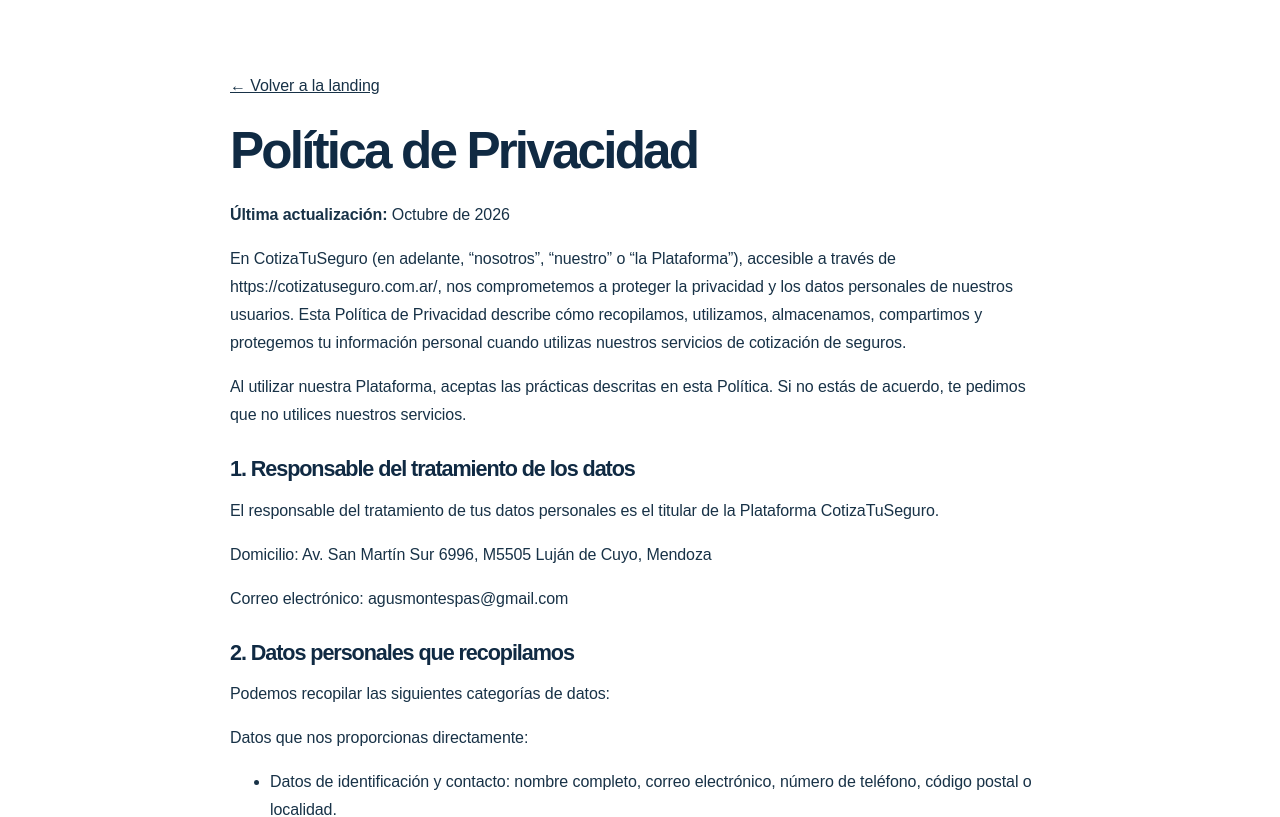
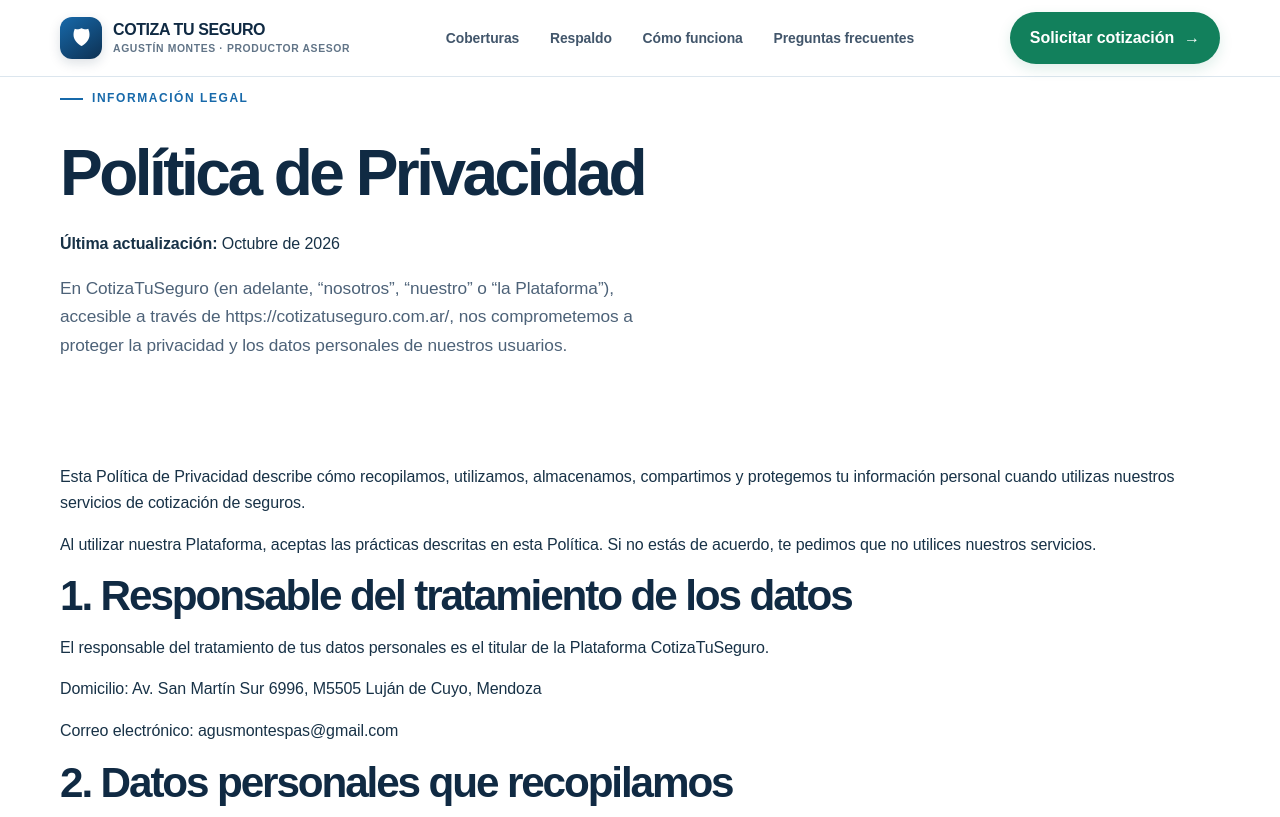
Before and after one commit to popnegro/cotizatuseguro, a Next.js app: page /privacidad in a window 1280 px wide. Shown: the top 817 px of the page. Built offline with nearby package versions, Linux system fonts and the light colour scheme.

Commit message:
feat(ux): rediseño /privacidad con layout de landing (header + footer)

```diff
--- a/app/privacidad/page.tsx
+++ b/app/privacidad/page.tsx
@@ -15,6 +15,15 @@ export const metadata: Metadata = {
     url: "https://cotizatuseguro.com.ar/privacidad",
   },
 };
+
+const products = [
+  { id: "auto", title: "Autos" },
+  { id: "moto", title: "Motos" },
+  { id: "hogar", title: "Hogar" },
+  { id: "consorcio", title: "Consorcio" },
+  { id: "bici", title: "Bicicletas" },
+  { id: "alquiler", title: "Caución de alquiler" },
+] as const;
 
 const sections = [
   {
@@ -39,9 +48,7 @@ const sections = [
         "Cualquier otra información que nos facilites voluntariamente a través de formularios, chat o correo electrónico.",
       ],
     ],
-    after: [
-      "Datos que recopilamos automáticamente:",
-    ],
+    after: ["Datos que recopilamos automáticamente:"],
     listsAfter: [
       [
         "Datos de navegación e identificadores técnicos: dirección IP, tipo de navegador, dispositivo, sistema operativo, páginas visitadas, tiempo de permanencia y cookies.",
@@ -54,9 +61,7 @@ const sections = [
   },
   {
     title: "3. Finalidades del tratamiento",
-    paragraphs: [
-      "Utilizamos tus datos personales para las siguientes finalidades:",
-    ],
+    paragraphs: ["Utilizamos tus datos personales para las siguientes finalidades:"],
     lists: [
       [
         "Generar cotizaciones de seguros personalizadas.",
@@ -163,24 +168,59 @@ const sections = [
 
 export default function PrivacyPage() {
   return (
-    <main className="section">
-      <article
-        className="container privacy-policy"
-        style={{ maxWidth: 820, lineHeight: 1.75 }}
-      >
-        <Link href="/">← Volver a la landing</Link>
-        <h1 style={{ fontSize: "clamp(2rem,5vw,3.2rem)", marginTop: 24 }}>
-          Política de Privacidad
-        </h1>
-        <p><strong>Última actualización:</strong> Octubre de 2026</p>
-        <p>
+    <div className="legal-shell">
+      <a className="skip-link" href="#contenido">
+        Ir al contenido
+      </a>
+
+      <header className="site-header">
+        <div className="container header-inner">
+          <Link className="brand" href="/" aria-label="CotizaTuSeguro, inicio">
+            <span className="brand-mark" aria-hidden="true">
+              🛡
+            </span>
+            <span className="brand-copy">
+              COTIZA TU SEGURO
+              <small>AGUSTÍN MONTES · PRODUCTOR ASESOR</small>
+            </span>
+          </Link>
+          <nav className="main-nav" aria-label="Navegación principal">
+            <Link href="/#seguros">Coberturas</Link>
+            <Link href="/#aseguradoras">Respaldo</Link>
+            <Link href="/#como-funciona">Cómo funciona</Link>
+            <Link href="/#faq">Preguntas frecuentes</Link>
+          </nav>
+          <div className="header-actions">
+            <Link className="header-cta" href="/#cotizar">
+              Solicitar cotización <span aria-hidden="true">→</span>
+            </Link>
+          </div>
+        </div>
+      </header>
+
+      <main id="contenido">
+        <section className="legal-hero">
+          <div className="container legal-hero-inner">
+            <p className="eyebrow">Información legal</p>
+            <h1>Política de Privacidad</h1>
+            <p className="legal-meta">
+              <strong>Última actualización:</strong> Octubre de 2026
+            </p>
+            <p className="lead">
               En CotizaTuSeguro (en adelante, “nosotros”, “nuestro” o “la
               Plataforma”), accesible a través de https://cotizatuseguro.com.ar/,
               nos comprometemos a proteger la privacidad y los datos personales de
-          nuestros usuarios. Esta Política de Privacidad describe cómo
-          recopilamos, utilizamos, almacenamos, compartimos y protegemos tu
-          información personal cuando utilizas nuestros servicios de cotización
-          de seguros.
+              nuestros usuarios.
+            </p>
+          </div>
+        </section>
+
+        <section className="section">
+          <article className="container legal-article">
+            <p>
+              Esta Política de Privacidad describe cómo recopilamos, utilizamos,
+              almacenamos, compartimos y protegemos tu información personal cuando
+              utilizas nuestros servicios de cotización de seguros.
             </p>
             <p>
               Al utilizar nuestra Plataforma, aceptas las prácticas descritas en
@@ -189,16 +229,16 @@ export default function PrivacyPage() {
             </p>
 
             {sections.map((section) => (
-          <section key={section.title} style={{ marginTop: 28 }}>
-            <h2 style={{ fontSize: "1.35rem", marginBottom: 12 }}>
-              {section.title}
-            </h2>
+              <section key={section.title} className="legal-section">
+                <h2>{section.title}</h2>
                 {section.paragraphs.map((paragraph) => (
                   <p key={paragraph}>{paragraph}</p>
                 ))}
                 {section.lists?.map((items, index) => (
                   <ul key={index}>
-                {items.map((item) => <li key={item}>{item}</li>)}
+                    {items.map((item) => (
+                      <li key={item}>{item}</li>
+                    ))}
                   </ul>
                 ))}
                 {section.after?.map((paragraph) => (
@@ -206,7 +246,9 @@ export default function PrivacyPage() {
                 ))}
                 {section.listsAfter?.map((items, index) => (
                   <ul key={index}>
-                {items.map((item) => <li key={item}>{item}</li>)}
+                    {items.map((item) => (
+                      <li key={item}>{item}</li>
+                    ))}
                   </ul>
                 ))}
                 {section.end?.map((paragraph) => (
@@ -214,7 +256,59 @@ export default function PrivacyPage() {
                 ))}
               </section>
             ))}
+
+            <p className="legal-back">
+              <Link href="/">← Volver al inicio</Link>
+              {" · "}
+              <Link href="/#cotizar">Solicitar cotización</Link>
+            </p>
           </article>
+        </section>
       </main>
+
+      <footer className="site-footer">
+        <div className="container footer-layout">
+          <div className="footer-about">
+            <Link className="brand footer-brand" href="/">
+              <span className="brand-mark" aria-hidden="true">
+                🛡
+              </span>
+              <span className="brand-copy">
+                COTIZA TU SEGURO
+                <small>AGUSTÍN MONTES · PRODUCTOR ASESOR</small>
+              </span>
+            </Link>
+            <p>
+              Asesoramiento personalizado en seguros patrimoniales y de personas,
+              con atención en Mendoza.
+            </p>
+            <p className="ssn-note">
+              Productor Asesor de Seguros · Consultá la información de matrícula y
+              habilitación antes de contratar.
+            </p>
+          </div>
+          <div className="footer-column">
+            <strong>Coberturas</strong>
+            {products.map((p) => (
+              <Link key={p.id} href={`/#cotizar`}>
+                {p.title}
+              </Link>
+            ))}
+          </div>
+          <div className="footer-column">
+            <strong>Navegación</strong>
+            <Link href="/#seguros">Coberturas</Link>
+            <Link href="/#aseguradoras">Respaldo asegurador</Link>
+            <Link href="/#como-funciona">Cómo funciona</Link>
+            <Link href="/#faq">Preguntas frecuentes</Link>
+            <Link href="/privacidad">Política de privacidad</Link>
+          </div>
+        </div>
+        <div className="container footer-bottom">
+          <span>© {new Date().getFullYear()} Agustín Montes · Mendoza, Argentina</span>
+          <Link href="/privacidad">Términos y privacidad</Link>
+        </div>
+      </footer>
+    </div>
   );
 }
```
Lines whose indentation alone changed are shown as unchanged.
